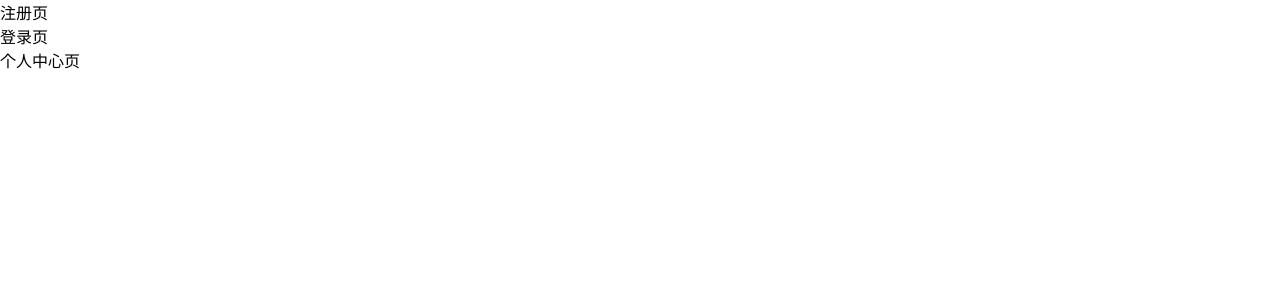
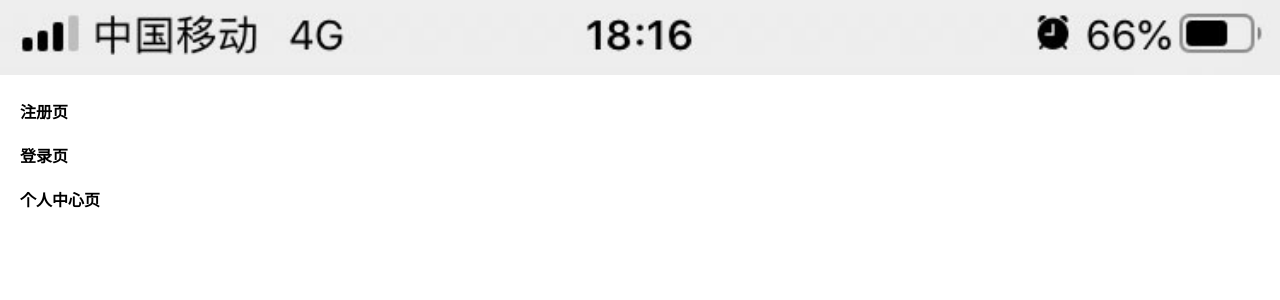
Before and after one commit to 421977279/guolenews, a Vue app: page /register in a window 1280 px wide. Shown: the top 300 px of the page. Built offline with nearby package versions, Linux system fonts and the light colour scheme; a small style sheet from the web is missing.

Commit message:
添加手机抬头图片

```diff
--- a/src/views/Index.vue
+++ b/src/views/Index.vue
@@ -1,19 +1,40 @@
 <template>
-  <div>
+  <div class="homePage">
+    <!-- 手机顶部 -->
+    <div class="phoneTop">
+      <img src="@/assets/phoneTop.jpg" alt class="img" />
+    </div>
+
+    <div class="content">
+      <br />
       <router-link to="/register">注册页</router-link>
-      <br>
+      <br />
+      <br />
       <router-link to="/login">登录页</router-link>
-      <br>
+      <br />
+      <br />
       <router-link to="/personal">个人中心页</router-link>
+    </div>
   </div>
 </template>
 
 <script>
-export default {
-
-}
+export default {};
 </script>
 
-<style>
+<style lang="less" scoped>
+.homePage {
 
+  .phoneTop {
+
+    .img {
+      width: 100%;
+    }
+  }
+
+  .content {
+    padding-left: 20px;
+    font-weight: 700;
+  }
+}
 </style>
--- a/src/views/pages/Comments.vue
+++ b/src/views/pages/Comments.vue
@@ -1,15 +1,19 @@
 <template>
   <div>
-      我的跟帖页
+    <div class="phoneTop">
+      <img src="@/assets/phoneTop.jpg" alt class="img" />
+    </div>我的跟帖页
   </div>
 </template>
 
 <script>
-export default {
-
-}
+export default {};
 </script>
 
-<style>
-
+<style lang="less" scoped>
+.phoneTop {
+  .img {
+    width: 100%;
+  }
+}
 </style>
--- a/src/views/pages/Follow.vue
+++ b/src/views/pages/Follow.vue
@@ -1,15 +1,19 @@
 <template>
   <div>
-      我的关注页
+    <div class="phoneTop">
+      <img src="@/assets/phoneTop.jpg" alt class="img" />
+    </div>我的关注页
   </div>
 </template>
 
 <script>
-export default {
-
-}
+export default {};
 </script>
 
-<style>
-
+<style lang="less" scoped>
+.phoneTop {
+  .img {
+    width: 100%;
+  }
+}
 </style>
--- a/src/views/pages/Login.vue
+++ b/src/views/pages/Login.vue
@@ -2,7 +2,9 @@
   <!-- 登录页 -->
   <div class="loginPage">
     <!-- 手机顶部 -->
-    <div class="phoneTop"></div>
+    <div class="phoneTop">
+      <img src="@/assets/phoneTop.jpg" alt class="img" />
+    </div>
 
     <div class="login">
       <!-- 返回按钮 -->
@@ -92,10 +94,10 @@ export default {
 
         const { token } = res.data.data;
         const { id } = res.data.data.user;
-        localStorage.setItem('userToken',token);
-        localStorage.setItem('userId',id);
+        localStorage.setItem("userToken", token);
+        localStorage.setItem("userId", id);
 
-        this.$router.push('/personal')
+        this.$router.push("/personal");
       });
     },
     getUserName(username) {
@@ -110,8 +112,9 @@ export default {
 
 <style lang="less" scoped>
 .phoneTop {
-  height: 7.222vw;
-  background-color: #6d8e97;
+  .img {
+    width: 100%;
+  }
 }
 
 .login {
--- a/src/views/pages/Personal.vue
+++ b/src/views/pages/Personal.vue
@@ -3,7 +3,9 @@
     <!-- 个人中心页 -->
     <div class="personalPage" v-if="userInfo">
       <!-- 手机顶部 -->
-      <div class="phoneTop"></div>
+      <div class="phoneTop">
+        <img src="@/assets/phoneTop.jpg" alt class="img" />
+      </div>
 
       <!-- 用户资料头部 -->
       <div class="userInfo">
@@ -85,13 +87,14 @@ export default {
   },
   methods: {
     handleClick() {
-      this.$dialog.confirm({
-        title: "你确定真的要退出吗？"
-      })
+      this.$dialog
+        .confirm({
+          title: "你确定真的要退出吗？"
+        })
         .then(() => {
-          localStorage.removeItem('userToken');
-          localStorage.removeItem('userId');
-          this.$router.replace('/login');
+          localStorage.removeItem("userToken");
+          localStorage.removeItem("userId");
+          this.$router.replace("/login");
         })
         .catch(() => {
           // on cancel
@@ -106,8 +109,9 @@ export default {
 
 <style lang="less" scoped>
 .phoneTop {
-  height: 7.222vw;
-  background-color: #6d8e97;
+  .img {
+    width: 100%;
+  }
 }
 
 .userInfo {
--- a/src/views/pages/Posts.vue
+++ b/src/views/pages/Posts.vue
@@ -1,15 +1,19 @@
 <template>
   <div>
-      我的收藏页
+    <div class="phoneTop">
+      <img src="@/assets/phoneTop.jpg" alt class="img" />
+    </div>我的收藏页
   </div>
 </template>
 
 <script>
-export default {
-
-}
+export default {};
 </script>
 
-<style>
-
+<style lang="less" scoped>
+.phoneTop {
+  .img {
+    width: 100%;
+  }
+}
 </style>
--- a/src/views/pages/Register.vue
+++ b/src/views/pages/Register.vue
@@ -2,7 +2,9 @@
   <!-- 注册页 -->
   <div class="registerPage">
     <!-- 手机顶部 -->
-    <div class="phoneTop"></div>
+    <div class="phoneTop">
+      <img src="@/assets/phoneTop.jpg" alt class="img" />
+    </div>
 
     <div class="login">
       <!-- 返回按钮 -->
@@ -127,8 +129,9 @@ export default {
 
 <style lang="less" scoped>
 .phoneTop {
-  height: 7.222vw;
-  background-color: #6d8e97;
+  .img {
+    width: 100%;
+  }
 }
 
 .login {
--- a/src/views/pages/Set.vue
+++ b/src/views/pages/Set.vue
@@ -1,15 +1,19 @@
 <template>
   <div>
-      设置页
+    <div class="phoneTop">
+      <img src="@/assets/phoneTop.jpg" alt class="img" />
+    </div>设置页
   </div>
 </template>
 
 <script>
-export default {
-
-}
+export default {};
 </script>
 
-<style>
-
+<style lang="less" scoped>
+.phoneTop {
+  .img {
+    width: 100%;
+  }
+}
 </style>
```
Also changed, not shown: src/assets/phoneTop.jpg (added).
